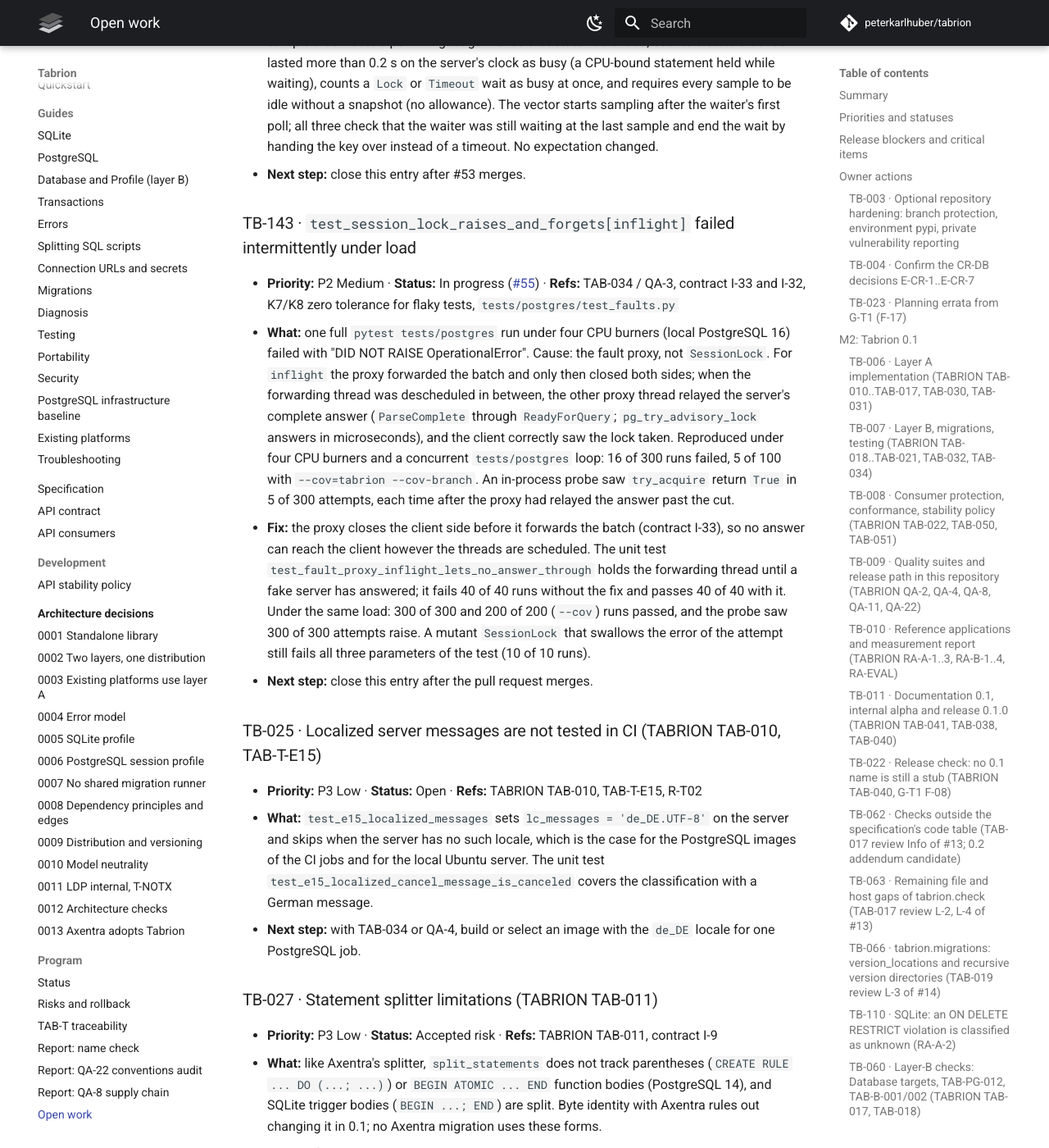
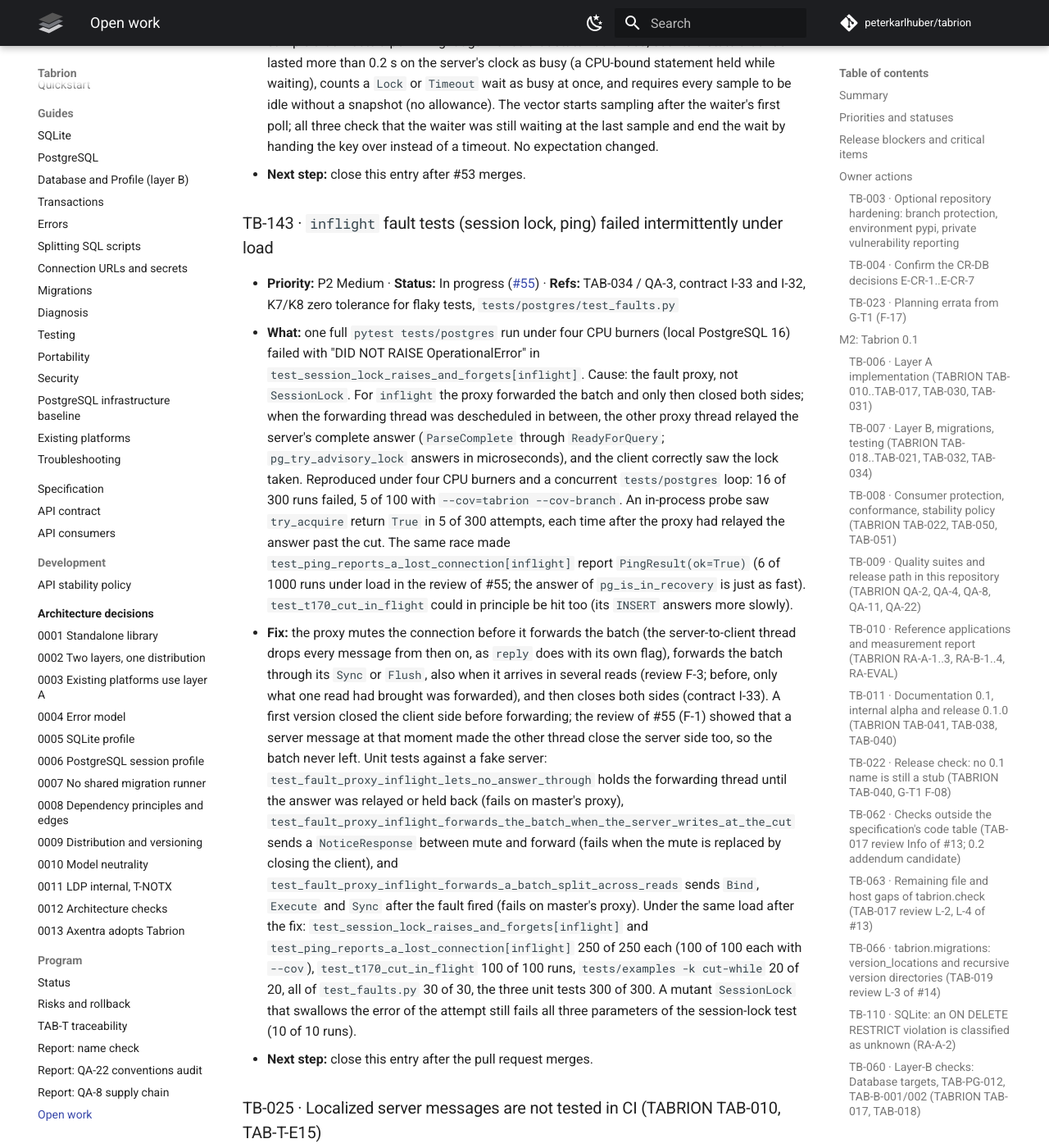
Before and after one commit to peterkarlhuber/tabrion, an MkDocs documentation site: the page built from docs/TODO.md, in a window 1280 px wide and 1400 px high, scrolled down 26354 px. Shown: the whole window at 82% size. Built offline with MkDocs 1.6.1 and Material for MkDocs 9.7.7, drawn with Linux system fonts in a browser that asks for light colours; comment, search, counter and statistics services are not loaded.

Commit message:
Mute the link for an inflight cut and forward through Sync (review of #55)
F-1: closing the client before forwarding let a server message at that
moment make the server-to-client thread close the server side too, so
the batch never left (inflight silently became request). The proxy now
mutes the link (the server-to-client thread drops every message from
then on, like `reply` with `dropping`), forwards the batch and then
closes both sides. A unit test sends a NoticeResponse between mute and
forward and checks that the batch still reaches the server.

F-3: the batch is forwarded through its Sync or Flush, also when it
arrives in several reads (unit test with Bind/Execute/Sync sent after the
fault fired).

F-4: the no-answer unit test holds the first close, not a thread found by
name, and returns as soon as the answer was relayed or held back, so it
fails fast on the old proxy.

F-2: TB-143 and the CHANGELOG name test_ping_reports_a_lost_connection
[inflight] as well; I-33 and the docstring describe the new order.

Co-Authored-By: Claude Opus 5.5 <noreply@anthropic.com>
Claude-Session: https://claude.ai/code/session_011tY7TC7Nu5VGro3DJGJcv8

```diff
--- a/docs/TODO.md
+++ b/docs/TODO.md
@@ -803,24 +803,37 @@ required (owner decision of 2026-11-08 11:26Z).
   last sample and end the wait by handing the key over instead of a timeout. No expectation changed.
 - **Next step:** close this entry after #53 merges.
 
-### TB-143 · `test_session_lock_raises_and_forgets[inflight]` failed intermittently under load
+### TB-143 · `inflight` fault tests (session lock, ping) failed intermittently under load
 
 - **Priority:** P2 Medium · **Status:** In progress ([#55](https://github.com/peterkarlhuber/tabrion/pull/55)) ·
   **Refs:** TAB-034 / QA-3, contract I-33 and I-32, K7/K8 zero tolerance for flaky tests,
   `tests/postgres/test_faults.py`
 - **What:** one full `pytest tests/postgres` run under four CPU burners (local PostgreSQL 16) failed with "DID NOT
-  RAISE OperationalError". Cause: the fault proxy, not `SessionLock`. For `inflight` the proxy forwarded the batch and
-  only then closed both sides; when the forwarding thread was descheduled in between, the other proxy thread relayed
-  the server's complete answer (`ParseComplete` through `ReadyForQuery`; `pg_try_advisory_lock` answers in
-  microseconds), and the client correctly saw the lock taken. Reproduced under four CPU burners and a concurrent
-  `tests/postgres` loop: 16 of 300 runs failed, 5 of 100 with `--cov=tabrion --cov-branch`. An in-process probe saw
-  `try_acquire` return `True` in 5 of 300 attempts, each time after the proxy had relayed the answer past the cut.
-- **Fix:** the proxy closes the client side before it forwards the batch (contract I-33), so no answer can reach the
-  client however the threads are scheduled. The unit test `test_fault_proxy_inflight_lets_no_answer_through` holds the
-  forwarding thread until a fake server has answered; it fails 40 of 40 runs without the fix and passes 40 of 40 with
-  it. Under the same load: 300 of 300 and 200 of 200 (`--cov`) runs passed, and the probe saw 300 of 300 attempts
-  raise. A mutant `SessionLock` that swallows the error of the attempt still fails all three parameters of the test
-  (10 of 10 runs).
+  RAISE OperationalError" in `test_session_lock_raises_and_forgets[inflight]`. Cause: the fault proxy, not
+  `SessionLock`. For `inflight` the proxy forwarded the batch and only then closed both sides; when the forwarding
+  thread was descheduled in between, the other proxy thread relayed the server's complete answer (`ParseComplete`
+  through `ReadyForQuery`; `pg_try_advisory_lock` answers in microseconds), and the client correctly saw the lock
+  taken. Reproduced under four CPU burners and a concurrent `tests/postgres` loop: 16 of 300 runs failed, 5 of 100
+  with `--cov=tabrion --cov-branch`. An in-process probe saw `try_acquire` return `True` in 5 of 300 attempts, each
+  time after the proxy had relayed the answer past the cut. The same race made
+  `test_ping_reports_a_lost_connection[inflight]` report `PingResult(ok=True)` (6 of 1000 runs under load in the
+  review of #55; the answer of `pg_is_in_recovery` is just as fast). `test_t170_cut_in_flight` could in principle be
+  hit too (its `INSERT` answers more slowly).
+- **Fix:** the proxy mutes the connection before it forwards the batch (the server-to-client thread drops every
+  message from then on, as `reply` does with its own flag), forwards the batch through its `Sync` or `Flush`, also
+  when it arrives in several reads (review F-3; before, only what one read had brought was forwarded), and then closes
+  both sides (contract I-33). A first version closed the client side before forwarding; the review of #55 (F-1) showed
+  that a server message at that moment made the other thread close the server side too, so the batch never left. Unit
+  tests against a fake server: `test_fault_proxy_inflight_lets_no_answer_through` holds the forwarding thread until
+  the answer was relayed or held back (fails on master's proxy),
+  `test_fault_proxy_inflight_forwards_the_batch_when_the_server_writes_at_the_cut` sends a `NoticeResponse` between
+  mute and forward (fails when the mute is replaced by closing the client), and
+  `test_fault_proxy_inflight_forwards_a_batch_split_across_reads` sends `Bind`, `Execute` and `Sync` after the fault
+  fired (fails on master's proxy). Under the same load after the fix: `test_session_lock_raises_and_forgets[inflight]`
+  and `test_ping_reports_a_lost_connection[inflight]` 250 of 250 each (100 of 100 each with `--cov`),
+  `test_t170_cut_in_flight` 100 of 100 runs, `tests/examples -k cut-while` 20 of 20, all of `test_faults.py` 30 of 30,
+  the three unit tests 300 of 300. A mutant `SessionLock` that swallows the error of the attempt still fails all three
+  parameters of the session-lock test (10 of 10 runs).
 - **Next step:** close this entry after the pull request merges.
 
 ### TB-025 · Localized server messages are not tested in CI (TABRION TAB-010, TAB-T-E15)
```
Also changed, not shown: CHANGELOG.md (+9 -5 lines), docs/api/contract.md (+1 -1 lines), 2 other files.
